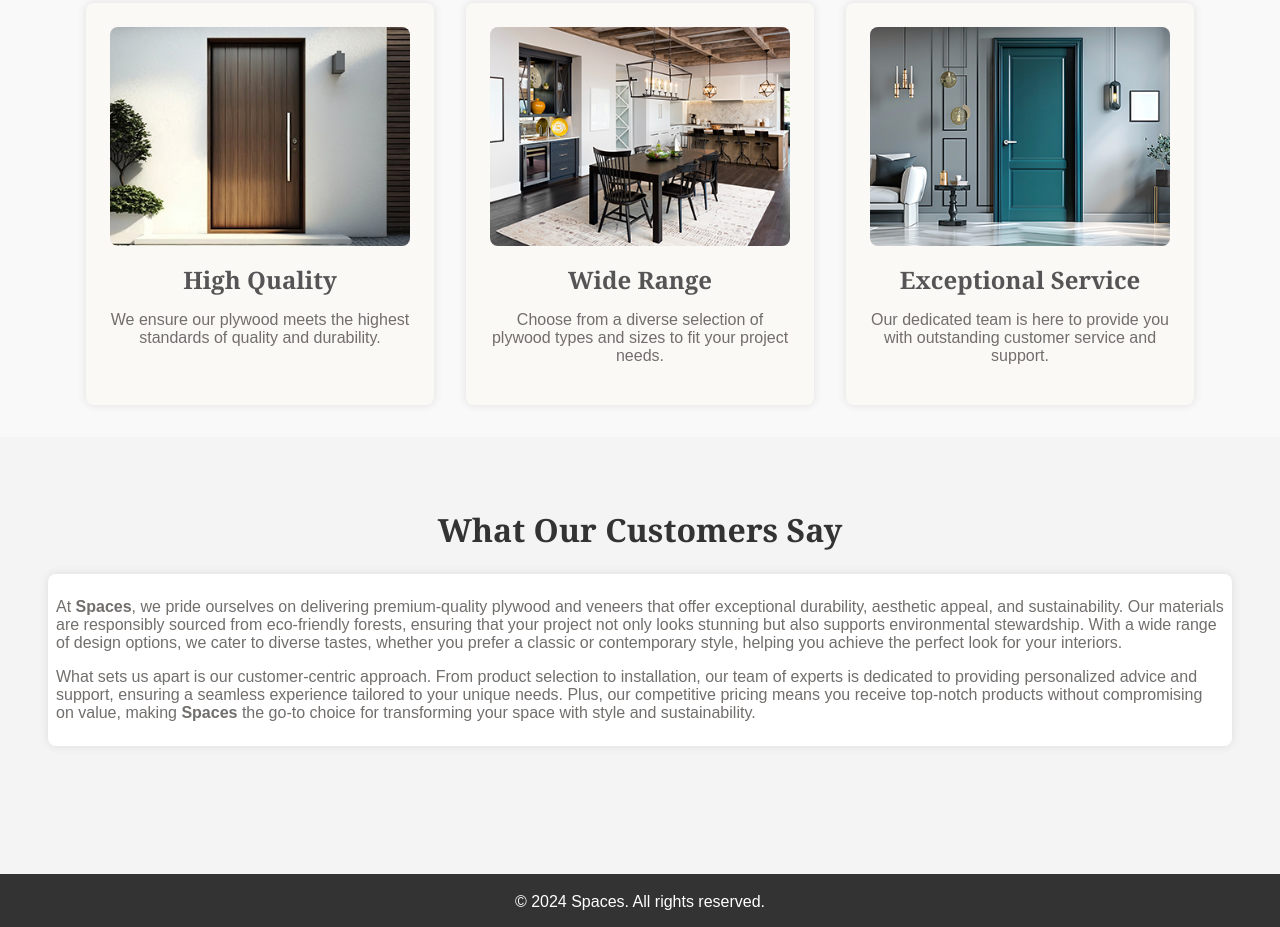
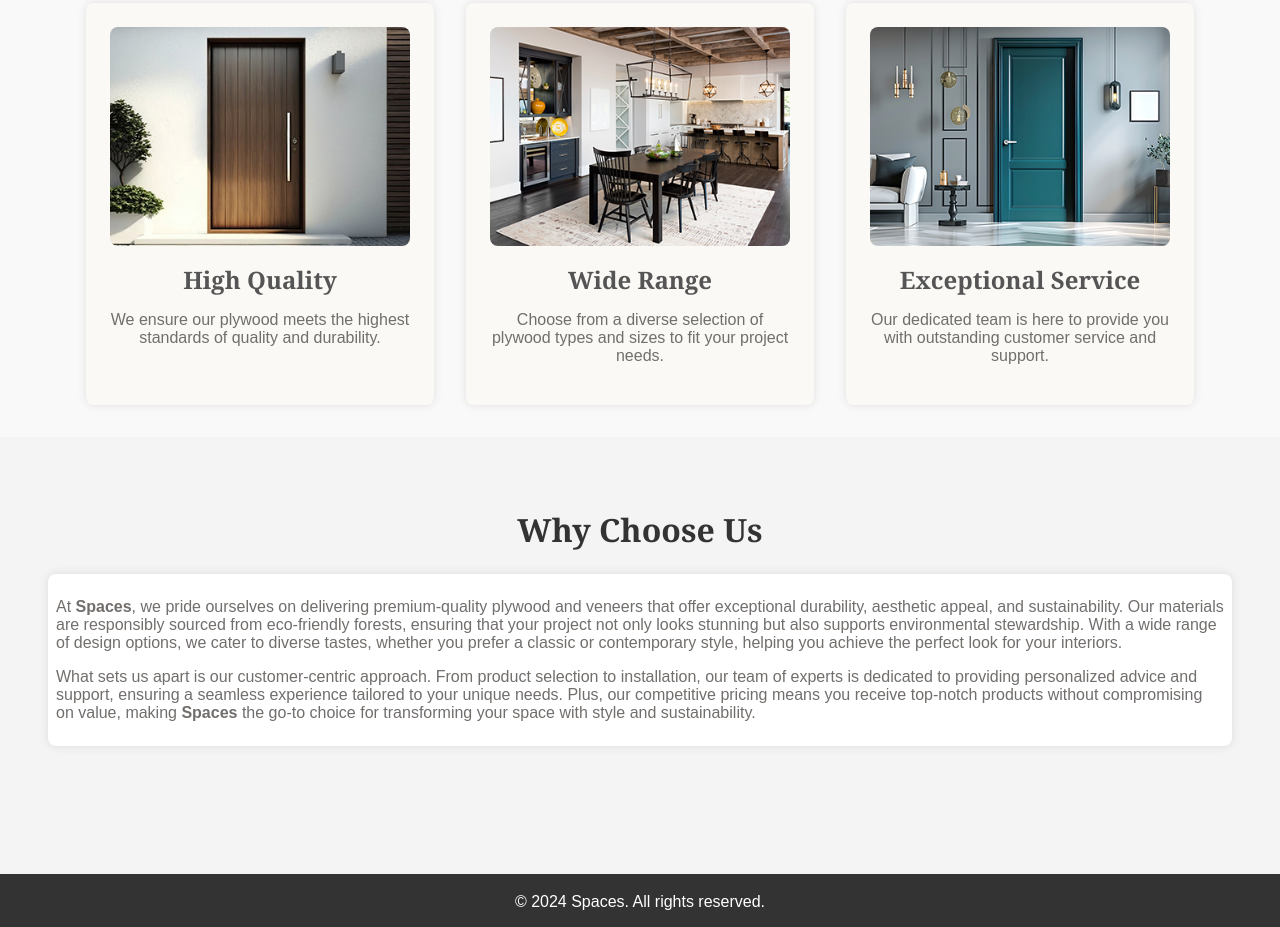
Before and after one commit to NitinLodha2812/Spaces, a plain HTML site: page index.html in a window 1280 px wide. Shown: the part 947-1874 px from the top of the page. Drawn offline with Linux system fonts and the light colour scheme.

Commit message:
Update index.html

```diff
--- a/index.html
+++ b/index.html
@@ -69,7 +69,7 @@
 
         <!-- Testimonials Section -->
         <section class="testimonials-preview fade-in">
-            <h2>What Our Customers Say</h2>
+            <h2>Why Choose Us</h2>
             <div class="why-choose-us-item">
                 <p>At <strong>Spaces</strong>, we pride ourselves on delivering premium-quality plywood and veneers that offer exceptional durability, aesthetic appeal, and sustainability. Our materials are responsibly sourced from eco-friendly forests, ensuring that your project not only looks stunning but also supports environmental stewardship. With a wide range of design options, we cater to diverse tastes, whether you prefer a classic or contemporary style, helping you achieve the perfect look for your interiors.</p>
                 <p>What sets us apart is our customer-centric approach. From product selection to installation, our team of experts is dedicated to providing personalized advice and support, ensuring a seamless experience tailored to your unique needs. Plus, our competitive pricing means you receive top-notch products without compromising on value, making <strong>Spaces</strong> the go-to choice for transforming your space with style and sustainability.</p>
```
